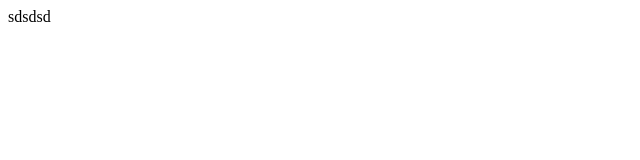
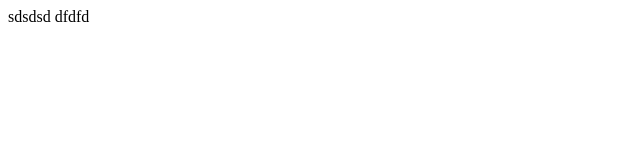
Before and after one commit to ellems19/project, a plain HTML site: page index.html in a window 1280 px wide. Shown: the full height of the page, 0-640 px from the left. Drawn offline with Linux system fonts and the light colour scheme.

Commit message:
index.html mod

```diff
--- a/index.html
+++ b/index.html
@@ -8,6 +8,7 @@
 </head>
 <body>
 	sdsdsd
+	dfdfd
 	<style src="style.css"></style>
 </body>
 </html>
```
